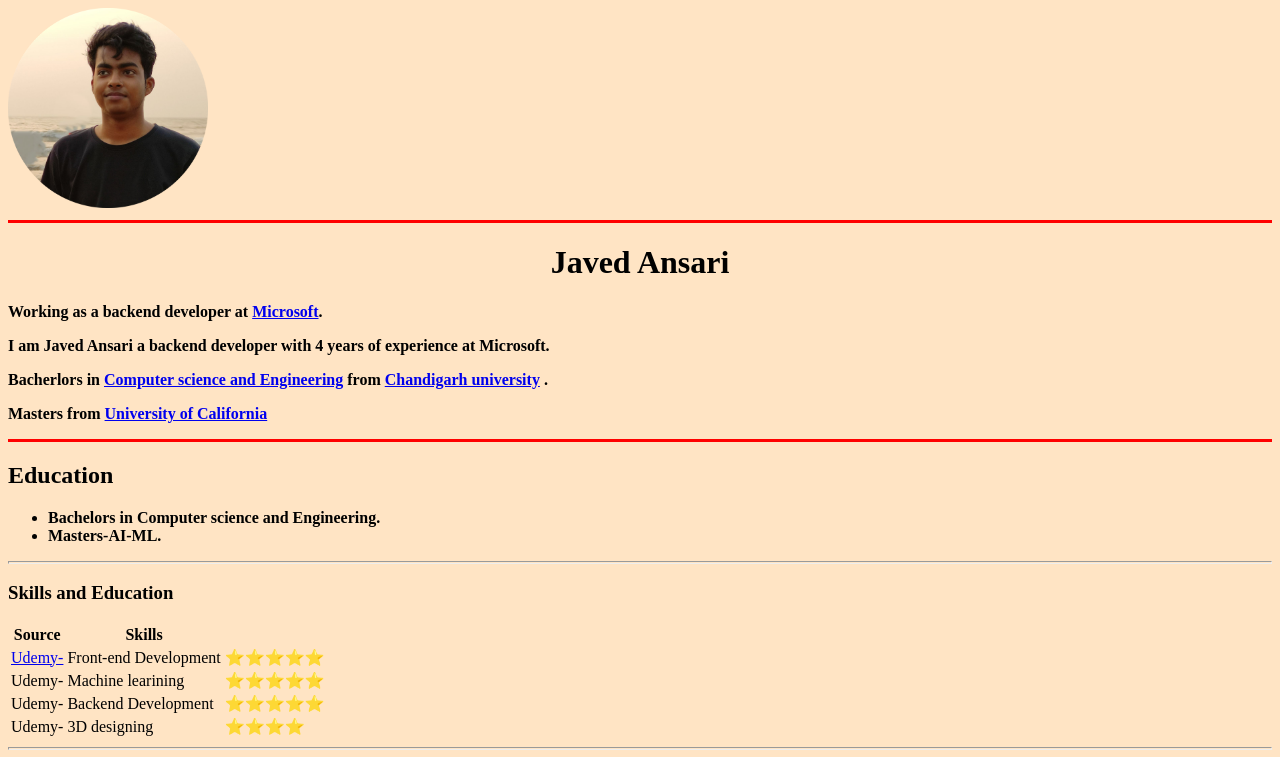
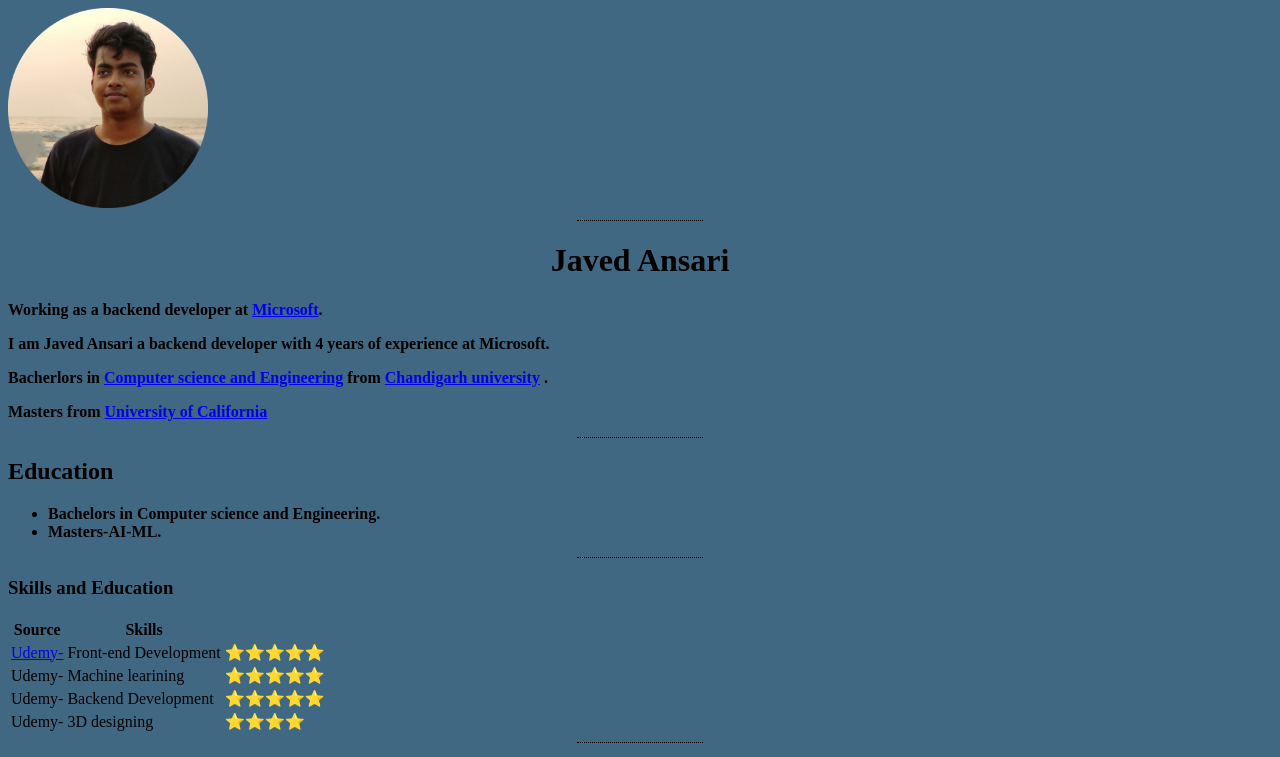
Before and after one commit to mdansarijaved/MyProfile, a plain HTML site: page index.html in a window 1280 px wide. Shown: the top 757 px of the page. Drawn offline with Linux system fonts and the light colour scheme.

Commit message:
Update index.html

```diff
--- a/index.html
+++ b/index.html
@@ -5,16 +5,28 @@
     <meta http-equiv="X-UA-Compatible" content="IE=edge">
     <meta name="Description" content="Javed Ansari is a backend developer from mumbai.">
     <title>Javed's website</title>
+    <style>
+        body {
+            background-color: #406882;
+        }
+        hr{
+            /* background-color: white; */
+            border-style: none;
+            border-top-style: dotted;
+            width: 10%;
+        }
+    </style>
 </head>
-<body style="background-color: bisque;">
+
+<body>
     <img src="krita-modified.png" alt="Javed's image"  height="200">
-    <hr size="3" noshade="" color="red">
+    <hr>
     <h1 align="center">Javed Ansari</h1>
     <p><b>Working as a backend developer at <strong><a href="https://en.wikipedia.org/wiki/Microsoft">Microsoft</a></strong>.</b></p>
     <p><b>I am Javed Ansari a <strong> backend developer</strong> with 4 years of experience at Microsoft.</b></p>
     <p><b>Bacherlors in <a href="https://en.wikipedia.org/wiki/Computer_science_and_engineering">Computer science and Engineering</a> from <a href="https://www.cuchd.in/">Chandigarh university</a> .</b></p>
     <p> <strong>Masters from <a href="https://www.universityofcalifornia.edu/">University of California</a></strong></p>
-    <hr size="3" noshade="" color="red">
+    <hr>
     <h2>Education</h2>
     <!-- This is just a try  -->
     <ul>
```
